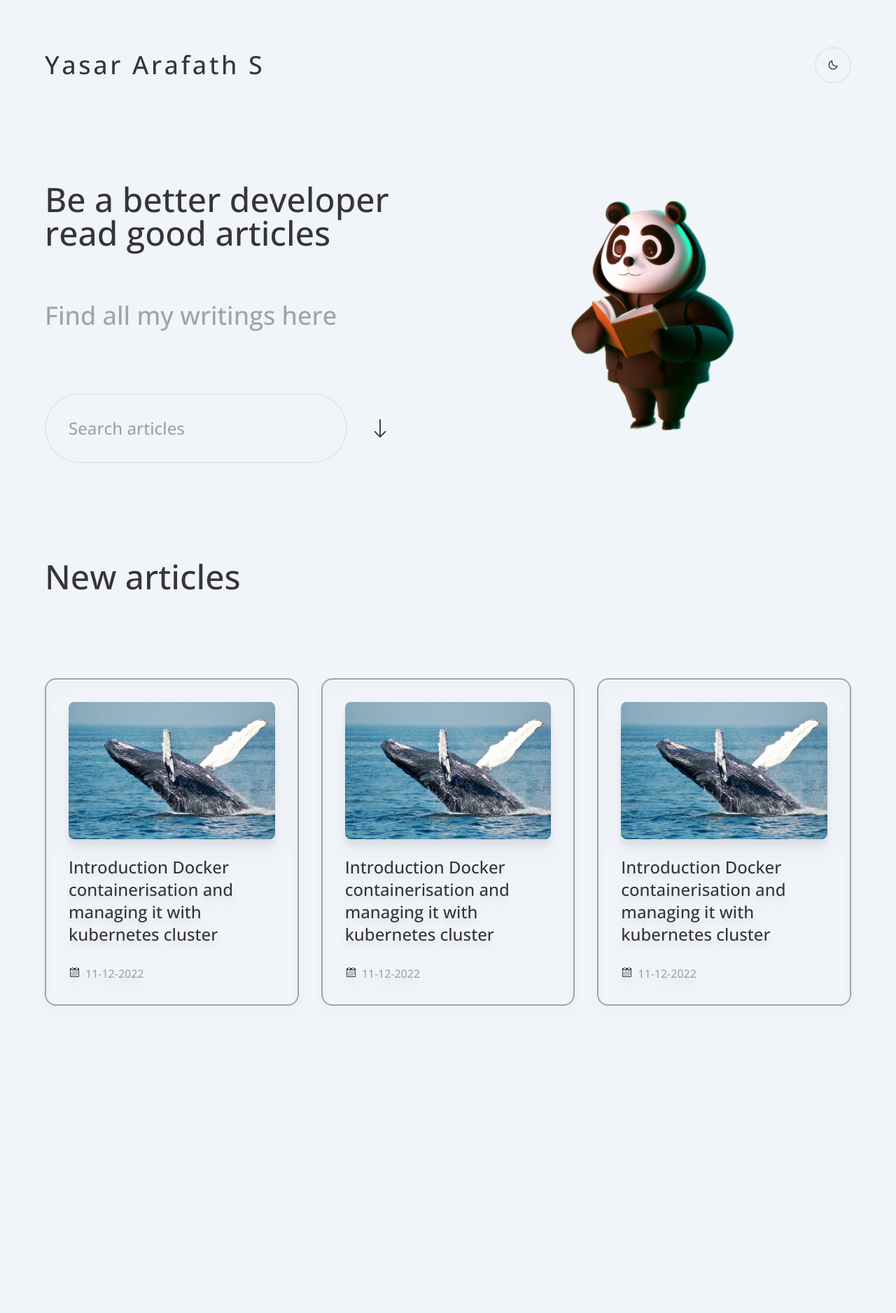
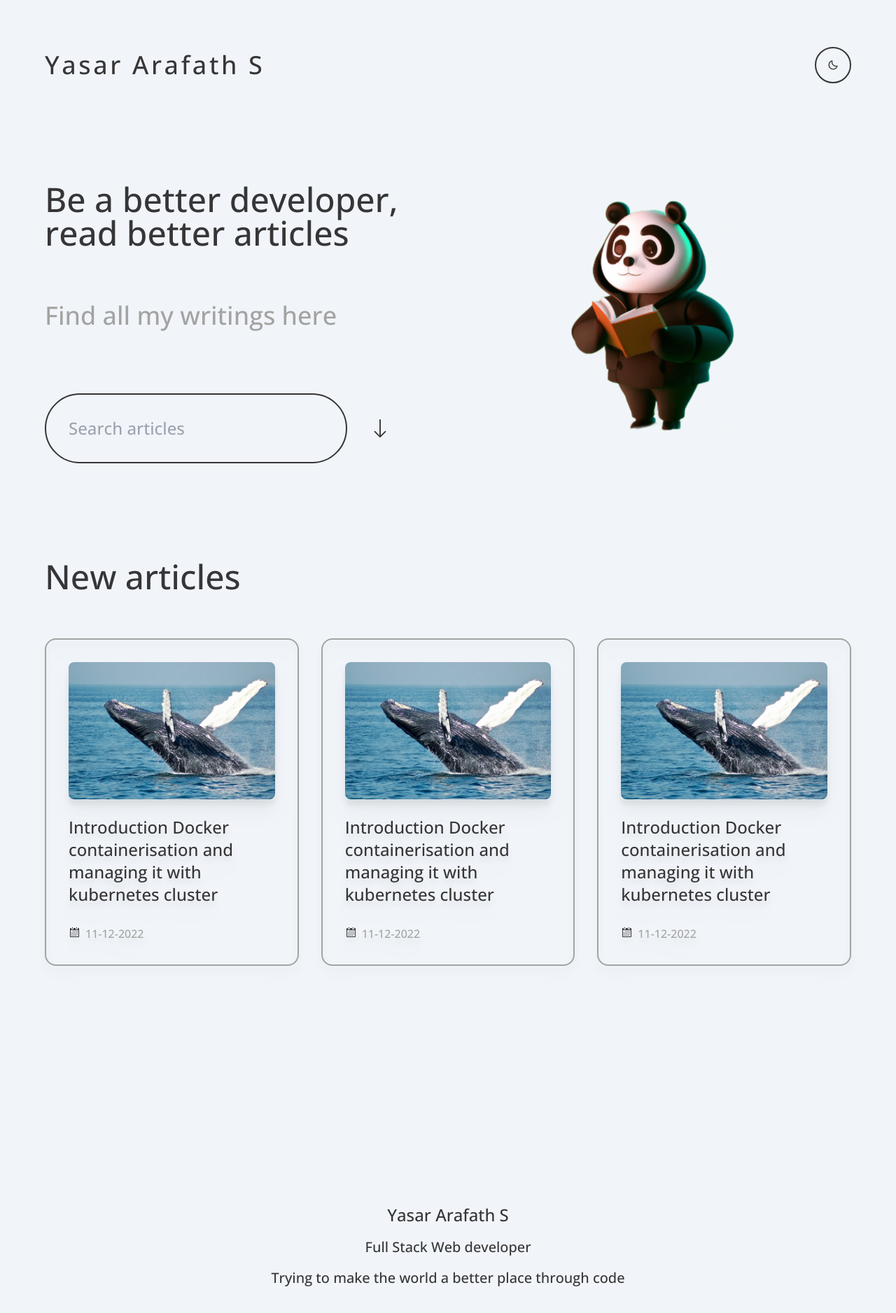
Before and after one commit to Yasar195/blog, a Next.js app: page / in a window 1280 px wide. Shown: the top 1876 px of the page at 70% size. Before the commit the page ends 1504 px from the top, so only its background shows below. Built offline with nearby package versions, Linux system fonts and the light colour scheme.

Commit message:
changes in  mobile screen

```diff
--- a/ThemeConfig.js
+++ b/ThemeConfig.js
@@ -17,7 +17,10 @@ export const GlobalStyles = createGlobalStyle`
     body{
         background: ${({ theme }) => theme.background};
         color: ${({ theme }) => theme.text};
-        border-color: ${({ theme }) => theme.border};
         transition: all 0.5s linear;
     }
+
+    .brd{
+        border-color: ${({ theme }) => theme.border};
+    }
 `
--- /dev/null
+++ b/components/Footer.tsx
@@ -0,0 +1,9 @@
+export default function Footer(){
+    return(
+        <div className="w-full h-full flex items-center justify-center flex-col p-8">
+            <h1 className="text-2xl">Yasar Arafath S</h1>
+            <h1 className="mt-4 text-xl text-center">Full Stack Web developer</h1>
+            <p className="text-center text-xl mt-4">Trying to make the world a better place through code</p>
+        </div>
+    )
+}
--- a/components/Nav.tsx
+++ b/components/Nav.tsx
@@ -10,7 +10,7 @@ export default function Nav(){
         <main className="w-full h-1/6 p-8 flex items-center justify-between">
             <h1 className="md:text-xl lg:text-4xl tracking-widest">Yasar Arafath S</h1>
             <div onClick={changeTheme}
-            className={`${styles.button} p-2 sm:p-4 border-2 rounded-full cursor-pointer`}
+            className={`${styles.button} brd p-2 sm:p-4 border-2 rounded-full cursor-pointer`}
             >
                 {
                     theme === "light"?
--- a/pages/index.tsx
+++ b/pages/index.tsx
@@ -5,6 +5,7 @@ import panda from '../assets/images/panda.webp';
 import Nav from '../components/Nav'
 import { BsArrowDown } from 'react-icons/bs';
 import Thumbnail from '../components/Thumbnail';
+import Footer from '../components/Footer';
 
 export default function Home() {
   return (
@@ -16,12 +17,12 @@ export default function Home() {
       </Head>
       <main className='w-full h-full'>
         <Nav/>
-        <div className='flex p-8 w-full h-5/6 flex-col flex-col-reverse sm:flex-row'>
+        <div className='flex p-4 md:p-8 w-full h-5/6 flex-col flex-col-reverse sm:flex-row'>
           <div className={`${styles.div2} opacity-0 w-full h-2/4 flex justify-evenly flex-col sm:h-full sm:w-2/4`}>
-            <h1 className='text-2xl md:text-4xl lg:text-5xl'>Be a better developer read good articles</h1>
+            <h1 className='text-2xl md:text-4xl lg:text-5xl'>Be a better developer, read better articles</h1>
             <h1 className='text-1xl md:text-3xl lg:text-4xl text-neutral-400'>Find all my writings here</h1>
             <div className='w-full mt-4 flex items-center justify-start gap-4'>
-              <input className='w-3/4 p-4 outline-0 border-2 rounded-full bg-transparent text-md lg:p-8 lg:text-2xl' type="text" placeholder='Search articles'/>
+              <input className='w-3/4 p-4 outline-0 brd border-2 rounded-full bg-transparent text-md lg:p-8 lg:text-2xl' type="text" placeholder='Search articles'/>
               <a href='#articles'><div className='p-4 rounded-full flex items-center transition-all hover:bg-neutral-400 justify-center'>
                 <BsArrowDown size={'30px'}/>
               </div></a>
@@ -32,18 +33,23 @@ export default function Home() {
           </div>
         </div>
       </main>
-      <main className='w-full h-full' id="articles">
-        <div className='p-8 w-full h-full'>
+      <main className='w-full h-fit' id="articles">
+        <div className='p-4 md:p-8 w-full h-full'>
           <div className='w-full h-1/5'>
             <h1 className='text-2xl md:text-4xl lg:text-5xl'>New articles</h1>
           </div>
-          <div className='w-full h-4/5 flex gap-8 items-center justify-start flex-col lg:flex-row'>
+          <div className='w-full mt-16 h-4/5 flex gap-8 items-center justify-start flex-col lg:flex-row'>
             <Thumbnail/>
             <Thumbnail/>
             <Thumbnail/>
           </div>
         </div>
       </main>
+      <main className='w-full h-full'>
+        <div className='p-4 md:p-8 w-full h-full'>
+            <Footer/>
+        </div>
+      </main>
     </div>
   )
 }
```
